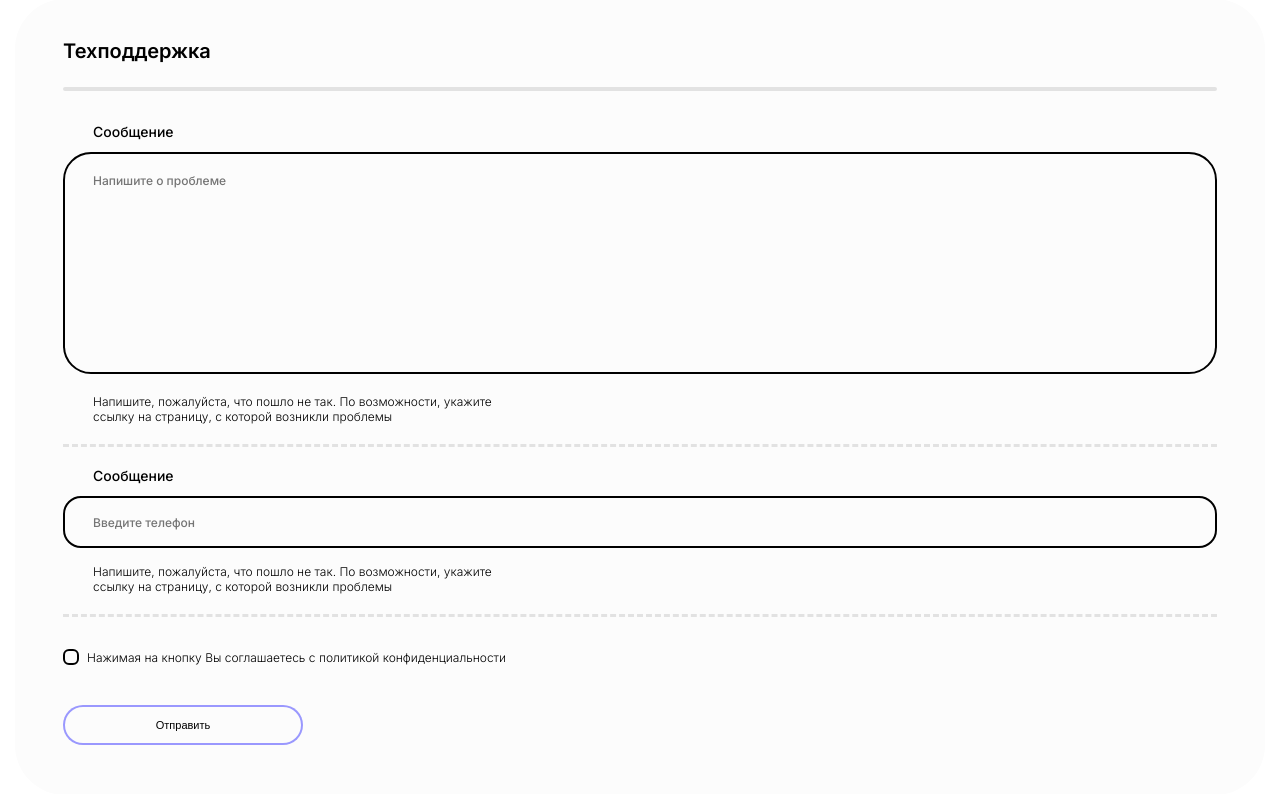
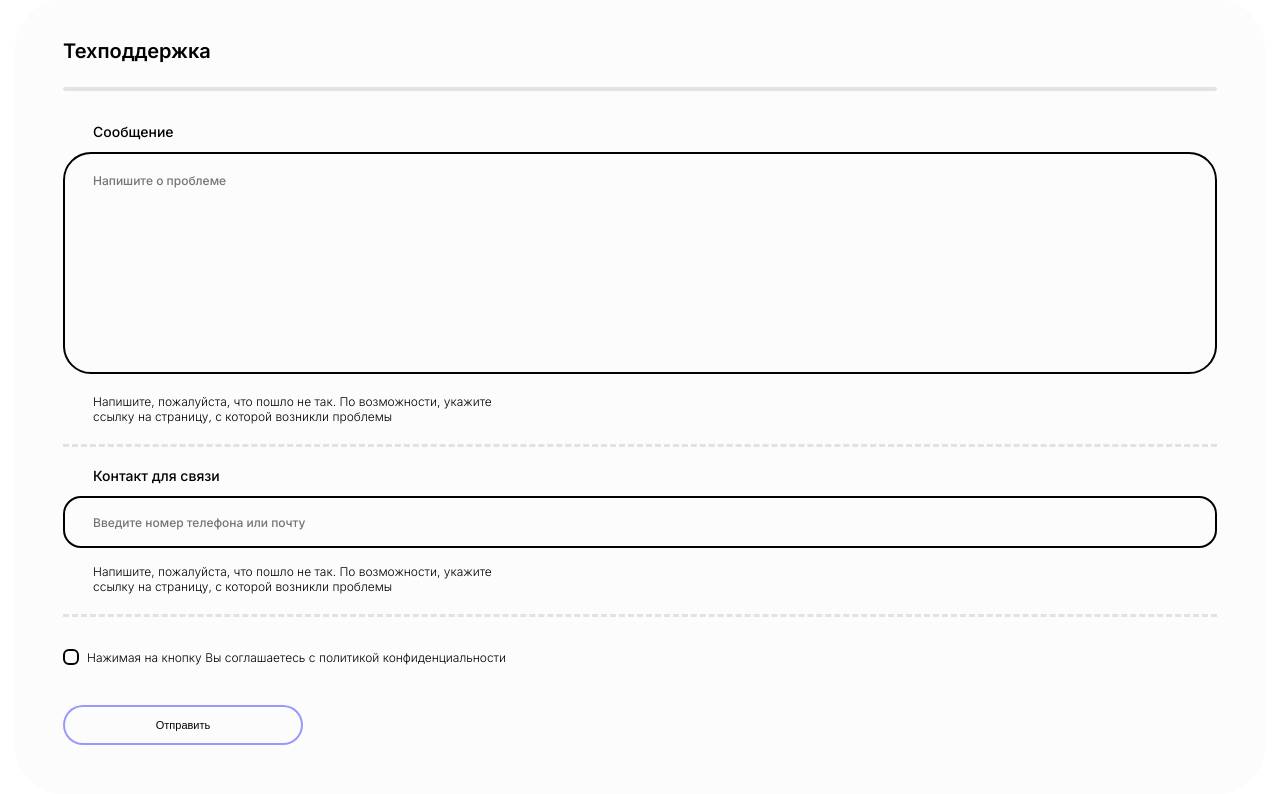
Before and after one commit to cyber-tatarin/crossm, a Django app: page /users/techhelp in a window 1280 px wide. Shown: the part 161-955 px from the top of the page. Run offline with Django 4.2, Linux system fonts and the light colour scheme; parts of the project's set-up code (start-up, migrations or seed data) failed here and were passed over; some libraries are stand-ins or nearby versions.

Commit message:
tech help text upd

```diff
--- a/crossm/users/templates/registration/tech_help.html
+++ b/crossm/users/templates/registration/tech_help.html
@@ -46,9 +46,9 @@
 
                         <div class="inputs-part inputs-part__double">
                             <div class="book-attributes">
-                                <p class="inputs-part__title">Сообщение</p>
+                                <p class="inputs-part__title">Контакт для связи</p>
                                 <div style="margin-bottom:16px;" class="add-book-description">
-                                    <input name="contact" class="input input-367px" type="text" maxlength="100" placeholder="Введите телефон" required>
+                                    <input name="contact" class="input input-367px" type="text" maxlength="100" placeholder="Введите номер телефона или почту" required>
 
                                 </div>
                                 <p class="input__comment">Напишите, пожалуйста, что пошло не так. По возможности, укажите <br>ссылку на страницу, с которой возникли проблемы</p>
```
